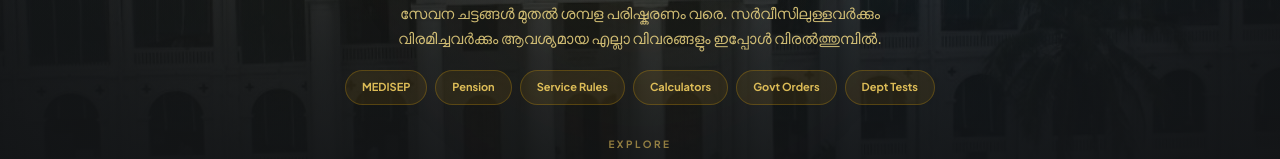
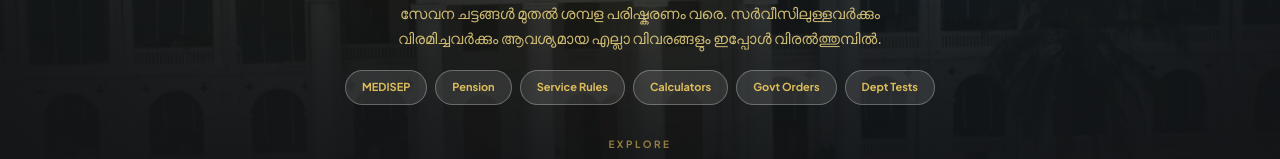
Before and after one commit to saheerk907-gif/kerala-gov-hub, a Next.js app: page / in a window 1280 px wide. Shown: the part 414-573 px from the top of the page. Built offline with nearby package versions, Linux system fonts and the light colour scheme; no server answers; the database is empty.

Commit message:
style: feature pills — gold text only, keep original bg/border

```diff
--- a/src/components/Hero.js
+++ b/src/components/Hero.js
@@ -107,7 +107,7 @@
               key={label}
               href={href}
               className="px-4 py-2 inline-flex items-center rounded-full text-[11px] font-bold no-underline transition-all hover:bg-white/10"
-              style={{ background: 'rgba(200,150,12,0.10)', color: 'rgba(245,208,96,0.88)', border: '1px solid rgba(200,150,12,0.30)' }}
+              style={{ background: 'rgba(255,255,255,0.10)', color: 'rgba(245,208,96,0.88)', border: '1px solid rgba(255,255,255,0.28)' }}
             >
               {label}
             </a>
```
